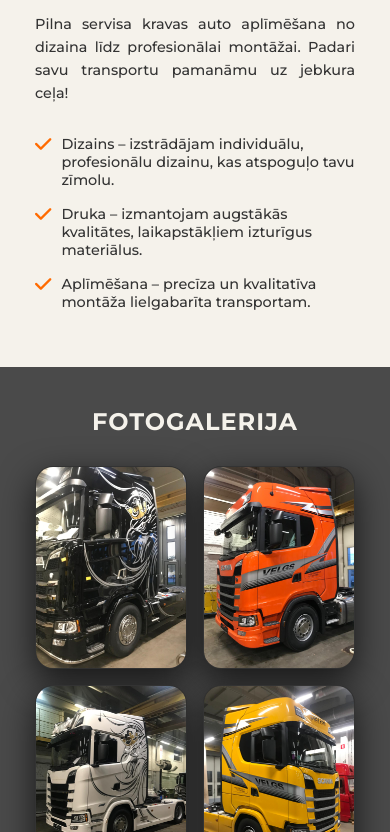
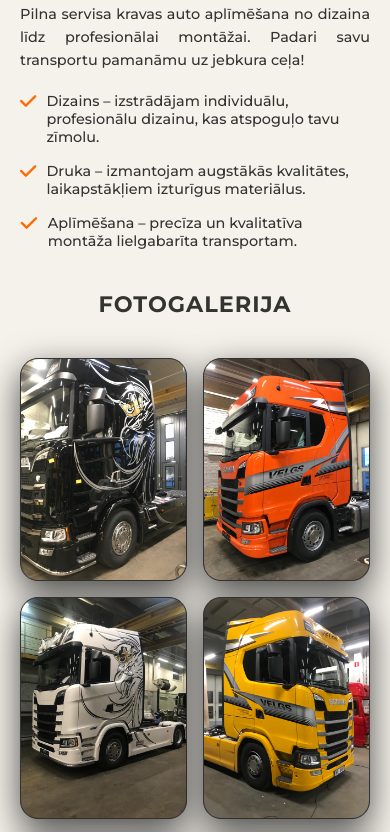
Before and after one commit to baltrade/wrap, a plain HTML site: page index.html in a window 390 px wide. Shown: the part 409-1241 px from the top of the page. Drawn offline with Linux system fonts and the light colour scheme.

Commit message:
Update index.html

```diff
--- a/index.html
+++ b/index.html
@@ -12,8 +12,6 @@
       --text: #ffffff;
       --orange: #ff6b00;
       --overlay: rgba(0, 0, 0, 0.55);
-      --beige: #f5f2eb;
-      --asphalt: #4a4a4a;
     }
 
     * { margin: 0; padding: 0; box-sizing: border-box; }
@@ -72,7 +70,7 @@
       font-size: 1.1rem;
     }
 
-    /* Hero Banner */
+    /* === HERO BANNER – ТОЛЬКО ФОТО, АДАПТИВНО === */
     .hero {
       height: 56vw;
       max-height: 70vh;
@@ -91,34 +89,45 @@
       display: block;
     }
 
-    /* Адаптация */
+    /* === АДАПТАЦИЯ ПОД МОБИЛЬНЫЕ === */
     @media (max-width: 992px) {
       .hero { height: 60vw; max-height: 65vh; margin-top: 70px; }
     }
+
     @media (max-width: 768px) {
       .hero { height: 70vw; max-height: 60vh; margin-top: 80px; }
     }
+
     @media (max-width: 576px) {
       .hero { height: 80vw; max-height: 55vh; min-height: 260px; margin-top: 70px; }
       header { padding: 15px 20px; }
       .logo { font-size: 1.2rem; }
     }
+
+    /* === ГОРИЗОНТАЛЬНАЯ ОРИЕНТАЦИЯ (landscape) === */
     @media (orientation: landscape) and (max-height: 600px) {
-      .hero { height: 90vh; max-height: none; margin-top: 60px; }
+      .hero {
+        height: 90vh;
+        max-height: none;
+        margin-top: 60px;
+      }
     }
 
-    /* Контейнер */
-    .container {
-      max-width: 1400px;
-      margin: 0 auto;
-      padding: 0 40px;
+    /* Gallery Section */
+    .gallery-section {
+      padding: 40px 40px 60px;
+      background: #f5f2eb;
+      text-align: left;
     }
 
-    /* === БЛОК 1: Реклама (бежевый) === */
-    .about-section {
-      background: var(--beige);
-      padding: 60px 40px;
-      text-align: left;
+    .section-title {
+      font-size: 2.4rem;
+      color: #333;
+      margin: 60px 0 15px;
+      letter-spacing: 1px;
+      font-weight: 700;
+      text-transform: uppercase;
+      text-align: center;
     }
 
     .section-description {
@@ -126,15 +135,22 @@
       color: #333;
       line-height: 1.6;
       text-align: justify;
-      max-width: 1000px;
-      margin: 0 auto 30px;
+      margin-bottom: 20px;
+    }
+
+    .checkmark {
+      color: var(--orange);
+      font-weight: 900;
+      margin-right: 14px;
+      font-size: 1.6em;
+      width: 28px;
+      text-align: center;
     }
 
     .services-list {
       list-style: none;
       padding: 0;
-      margin: 0 auto;
-      max-width: 1000px;
+      margin: 20px 0;
     }
     .services-list li {
       font-size: 1.2rem;
@@ -152,28 +168,11 @@
       text-align: center;
     }
 
-    /* === БЛОК 2: Галерея (асфальт) === */
-    .gallery-wrapper {
-      background: var(--asphalt);
-      padding: 60px 40px 80px;
-    }
-
-    .gallery-title {
-      font-size: 2.4rem;
-      color: var(--beige);
-      margin: 0 0 50px;
-      letter-spacing: 1px;
-      font-weight: 700;
-      text-transform: uppercase;
-      text-align: center;
-      font-family: 'Montserrat', sans-serif;
-    }
-
     .gallery {
       display: grid;
       grid-template-columns: repeat(3, 1fr);
       gap: 35px;
-      margin-top: 0;
+      margin-top: 60px;
     }
 
     .project-card {
@@ -276,19 +275,14 @@
     /* Responsive */
     @media (max-width: 992px) {
       .gallery { grid-template-columns: repeat(2, 1fr); }
-      .container { padding: 0 20px; }
-      .about-section { padding: 50px 20px; }
-      .gallery-wrapper { padding: 50px 20px 70px; }
-      .gallery-title { font-size: 2.2rem; }
+      .section-title { font-size: 2.4rem; }
     }
 
     @media (max-width: 768px) {
       header { flex-direction: column; gap: 12px; padding: 15px; }
       .contact { gap: 15px; flex-direction: column; }
-      .about-section { padding: 40px 15px; }
-      .gallery-wrapper { padding: 40px 15px 60px; }
-      .gallery-title { font-size: 1.8rem; margin-bottom: 40px; }
-      .gallery { gap: 20px; }
+      .gallery-section { padding: 30px 20px 50px; }
+      .section-title { font-size: 2rem; }
       .section-description { font-size: 1.1rem; }
       .services-list li { font-size: 1.1rem; }
       .services-list li i { font-size: 1.5em; margin-right: 12px; }
@@ -303,21 +297,32 @@
       .gallery {
         grid-template-columns: repeat(2, 1fr);
         gap: 16px;
+        margin-top: 40px;
       }
       .project-card {
         min-height: 0;
         aspect-ratio: 3 / 4;
       }
-      .gallery-title { font-size: 1.5rem; margin-bottom: 30px; }
+      .main-photo {
+        height: 100%;
+        object-fit: cover;
+        object-position: center;
+      }
+
+      .section-title { font-size: 1.4rem; margin-top: 40px; }
       .section-description { font-size: 0.9rem; }
       .services-list li { font-size: 0.9rem; }
       .services-list li i { font-size: 1.3em; margin-right: 10px; }
       .footer .contact a { font-size: 0.9rem; }
       .logo { font-size: 1.2rem; }
+      .checkmark { font-size: 1.3em; }
     }
 
+    /* Очень узкие экраны — 1 колонка */
     @media (max-width: 360px) {
-      .gallery { grid-template-columns: 1fr; }
+      .gallery {
+        grid-template-columns: 1fr;
+      }
     }
   </style>
 </head>
@@ -331,14 +336,13 @@
     </div>
   </header>
 
-  <!-- Hero Banner -->
+  <!-- Hero Banner – Только фото, адаптивно -->
   <section class="hero">
     <img src="img/my-truck2.jpg" alt="HammerWrap – Kravas auto aplīmēšana" class="hero-image">
   </section>
 
-  <!-- БЛОК 1: Реклама (бежевый) -->
-  <section class="about-section">
-    <div class="container">
+  <!-- Gallery Section -->
+  <section class="gallery-section">
     <p class="section-description">
       Pilna servisa kravas auto aplīmēšana no dizaina līdz profesionālai montāžai.
       Padari savu transportu pamanāmu uz jebkura ceļa!
@@ -349,13 +353,8 @@
       <li><i class="fas fa-check"></i> Druka – izmantojam augstākās kvalitātes, laikapstākļiem izturīgus materiālus.</li>
       <li><i class="fas fa-check"></i> Aplīmēšana – precīza un kvalitatīva montāža lielgabarīta transportam.</li>
     </ul>
-    </div>
-  </section>
 
-  <!-- БЛОК 2: Галерея (асфальт) -->
-  <section class="gallery-wrapper">
-    <div class="container">
-      <h2 class="gallery-title">Fotogalerija</h2>
+    <h2 class="section-title">Fotogalerija</h2>
     <div class="gallery">
       <div class="project-card" data-images="photo/p1_1.jpg,photo/p1_2.jpg,photo/p1_3.jpg,photo/p1_4.jpg">
         <img class="main-photo" src="photo/p1_2.jpg" alt="Project 1">
@@ -363,6 +362,7 @@
        <div class="project-card" data-images="photo/p10_1.jpg,photo/p10_2.jpg">
         <img class="main-photo" src="photo/p10_1.jpg" alt="Project 2">
       </div>
+
       <div class="project-card" data-images="photo/p3_1.jpg,photo/p3_2.jpg,photo/p3_3.jpg">
         <img class="main-photo" src="photo/p3_1.jpg" alt="Project 3">
       </div>
@@ -387,15 +387,15 @@
         <div class="project-card" data-images="photo/p2_1.jpg,photo/p2_2.jpg,photo/p2_3.jpg">
         <img class="main-photo" src="photo/p2_3.jpg" alt="Project 10">
       </div>
-      </div>
+
     </div>
   </section>
 
  <!-- Modal -->
   <div class="modal" id="imageModal">
     <span class="close-btn">X</span>
-    <span class="nav-btn prev-btn">Left Arrow</span>
-    <span class="nav-btn next-btn">Right Arrow</span>
+    <span class="nav-btn prev-btn">←</span>
+    <span class="nav-btn next-btn">→</span>
     <div class="modal-content">
       <img id="modalImage" src="" alt="">
     </div>
```
Lines whose indentation alone changed are shown as unchanged.
